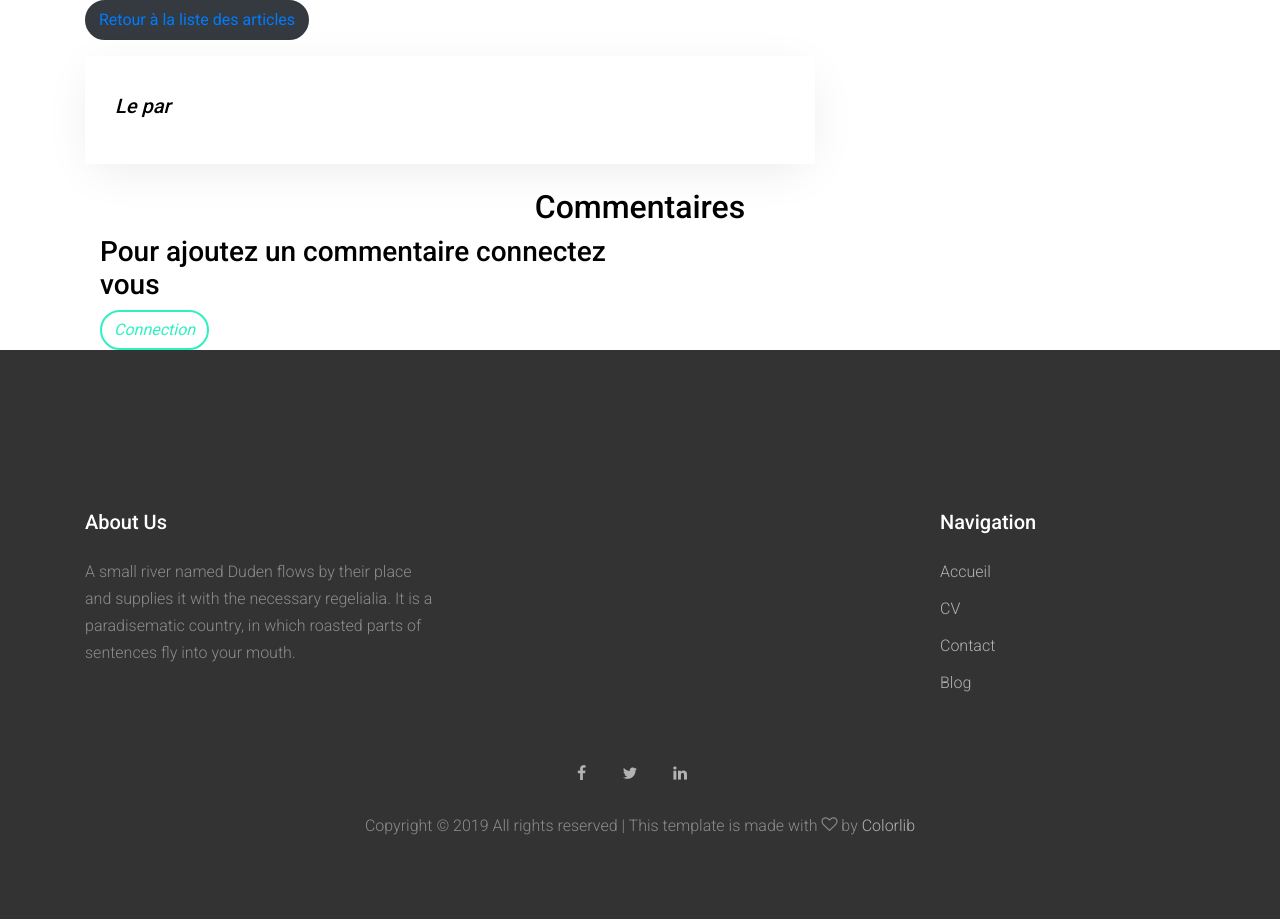
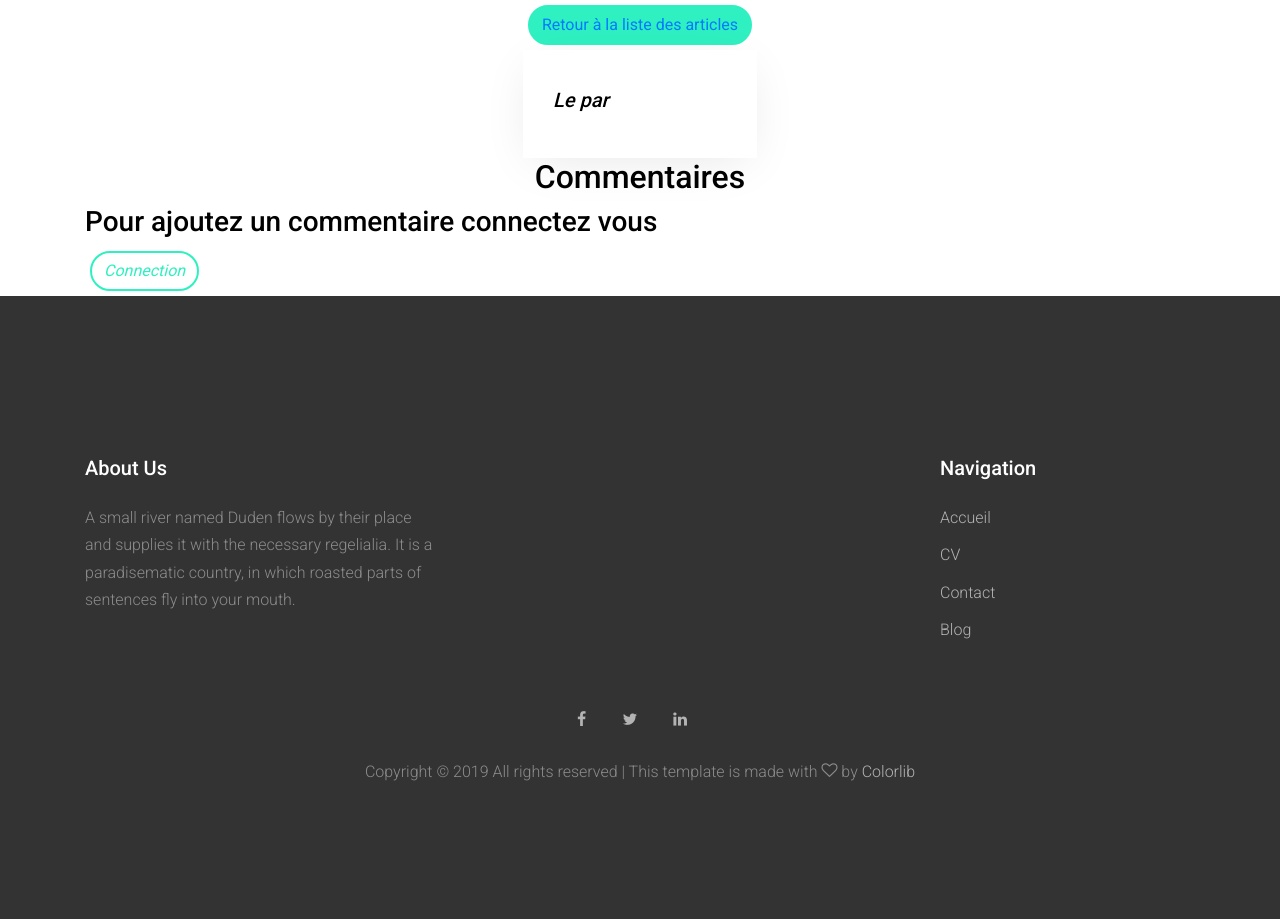
Before and after one commit to erreur4045/blogphp, a PHP site: template views/PostViewco.php in a window 1280 px wide. Shown: the part 98-1017 px from the top of the page. After the commit the page ends 879 px from the top, so only its background shows below. Run offline with PHP 8.4, Linux system fonts and the light colour scheme; the template is opened without the code that fills it, so the values that code supplies are empty; style sheets or scripts are compiled from the project's sources; some libraries are stand-ins or nearby versions; some web fonts are replaced.

Commit message:
modification vues

```diff
--- a/css/style.css
+++ b/css/style.css
@@ -13,7 +13,13 @@
 ::selection {
   background: #000;
   color: #fff; }
+btn-group-vertical-var{
+  display: inline-block;
+}
 
+p{
+  word-break: break-word;
+}
 a {
   -webkit-transition: .3s all ease;
   -o-transition: .3s all ease;
@@ -71,8 +77,11 @@
     right: 0;
     z-index: 21;
     background: rgba(0, 0, 0, 0.2); }
-
+.card{
+  margin-bottom: 10px;
+}
 .btn {
+  margin: 5px;
   border-width: 2px;
   border-radius: 30px; }
   .btn:active, .btn:focus {
--- a/models/CommentManager.php
+++ b/models/CommentManager.php
@@ -42,7 +42,7 @@
                DATE_FORMAT(comment_date, \'%d/%m/%Y à %Hh%imin%ss\') AS comment_date
              FROM blogphp_commentaire
              WHERE postid = :idpost
-               AND approved = 1 ORDER BY comment_date DESC'
+               AND approved = 1 ORDER BY comment_date ASC '
             );
             $comments->execute(array(':idpost' => $comment->getPostid()));
 
--- a/views/PostViewco.php
+++ b/views/PostViewco.php
@@ -2,55 +2,56 @@
 <?php ob_start(); ?>
 <div class="main">
     <div class="container">
-                <p class="btn btn-dark"><a href="index.php?action=listAllPosts">Retour à la liste des articles</a></p>
+        <div class="d-flex justify-content-center">
             <div class="row">
-                <div class="col-lg-12 ml-auto">
-                    <div class="row">
-                        <div class="col-md-12 col-lg-8 mb-4 mb-lg-4">
-                            <div class="contact-form h-100">
+                <div class="col-md-12 ml-auto">
+        <p class="btn btn-info"><a href="index.php?action=listAllPosts">Retour à la liste des articles</a></p>
+
+                        <div class="contact-form">
                             <h3><?= ucfirst(htmlspecialchars($post->getTitle())) ?></h3>
-                    <em><h5><?= 'Le ' . $post->getDate(). ' par ' . $post->getAuthor() ?></h5></em>
-                    <?php echo nl2br(htmlspecialchars($post->getContent())); ?>
-                    </p>
+                            <em><h5><?= 'Le ' . $post->getDate() . ' par ' . $post->getAuthor() ?></h5></em>
+                            <p><?php echo nl2br(htmlspecialchars($post->getContent())); ?></p>
                         </div>
                     </div>
                 </div>
         </div>
     </div>
-        </div>
-
     <div class="container">
         <div class="d-flex justify-content-center">
             <div class="row">
+                <div class="col-md-12">
                 <h2 class="text-center">Commentaires</h2>
                 <?php foreach ($comments as $comment_data) : ?>
                 <div class="card flex-md-row mb-4 box-shadow h-md-250">
                     <div class="card-body d-flex flex-column align-items-start ">
-                        <div class="col-md-12">
-                            <p><strong><?= 'Par ' . ucfirst(htmlspecialchars($comment_data->getAutor())) ?></strong><em>le <?= $comment_data->getComment_date() ?></p></em>
+                            <p><strong><?= 'Par ' . ucfirst(htmlspecialchars($comment_data->getAutor())) ?></strong><em>le <?= $comment_data->getComment_date() ?>
+                            </em></p>
                             <p><?= nl2br(htmlspecialchars($comment_data->getText())) ?></p>
                             <?php if (isset($_SESSION['username']) && ($_SESSION['username'] == $comment_data->getAutor())) : ?>
+                                <div class="btn-group-vertical-var">
                                 <em><a class="btn btn-outline-warning"
                                        href="index.php?action=modifcomment&id=<?= $comment_data->getId() . '&idpost=' . $post->getNumber() ?>">Modifier</a></em>
                                 <em><a class="btn btn-outline-danger confirmation"
-                                       href="index.php?action=supprcom&id=<?=$comment_data->getId() . '&idpost=' . $post->getNumber() ?>">Supprimer</a></em>
+                                       href="index.php?action=supprcom&id=<?= $comment_data->getId() . '&idpost=' . $post->getNumber() ?>">Supprimer</a></em>
+                                </div>
                             <?php elseif (isset($_SESSION['username']) && ($_SESSION['username'] == $post->getAuthor())) : ?>
                                 <em><a class="btn btn-outline-danger confirmation"
                                        href="index.php?action=supprcom&id=<? echo $comment_data->getId() . '&idpost=' . $post->getNumber() ?>">Supprimer</a></em>
                             <?php endif; ?>
                     </div>
                 </div>
+            <?php endforeach; ?>
     </div>
     </div>
-        <?php endforeach; ?>
     </div>
     </div>
     <?php if (isset($_SESSION['username'])) : ?>
         <div class="container">
             <div class="row">
-                <div class="col-md-6">
+                <div class="col-md-12">
                     <h3>Ajouter un commentaire</h3>
-                    <form class="contact-form" action="index.php?<?php echo 'idpost=' . $post->getNumber() ?>&action=comment" method="post">
+                    <form class="contact-form"
+                          action="index.php?<?php echo 'idpost=' . $post->getNumber() ?>&action=comment" method="post">
                         <div class="d-flex justify-content-center">
                             <textarea class="form-control" name="comments" placeholder="Votre message"></textarea>
                         </div>
@@ -62,14 +63,13 @@
     <?php elseif (!isset($_SESSION['username'])) : ?>
         <div class="container">
             <div class="row">
-            <div class="col-md-6">
+                <div class="col-md-12">
                     <h3>Pour ajoutez un commentaire connectez vous</h3>
-                <em><a class="btn btn-outline-info"  href="index.php?action=connection">Connection</a></em>
+                    <em><a class="btn btn-outline-info" href="index.php?action=connection">Connection</a></em>
                 </div>
             </div>
         </div>
     <?php endif; ?>
 </div>
-
 <?php $content = ob_get_clean(); ?>
 <?php require 'template.php'; ?>
--- a/views/UpdatepostView.php
+++ b/views/UpdatepostView.php
@@ -4,7 +4,7 @@
     <div class="main">
     <div class="container">
         <div class="row">
-            <div class="addnewpost">
+            <div class="col-md-12">
                 <form action="index.php?action=validupdatepost&id=<?= $_GET['id'] ?>" class="form_contact"
                       method="post">
                     <div class="contact-form">
@@ -20,7 +20,7 @@
                             <input type="submit" value="Envoyer" class="btn btn-info btn-block rounded-0 py-2">
                         </div>
                 </form>
-            </div>
+        </div>
         </div>
     </div>
 <?php else: ?>
```
Also changed, not shown: views/PostViewnotco.php (deleted, +0 -42 lines), views/UpdatecommentView.php (+5 -3 lines). Lines whose indentation alone changed are shown as unchanged.
